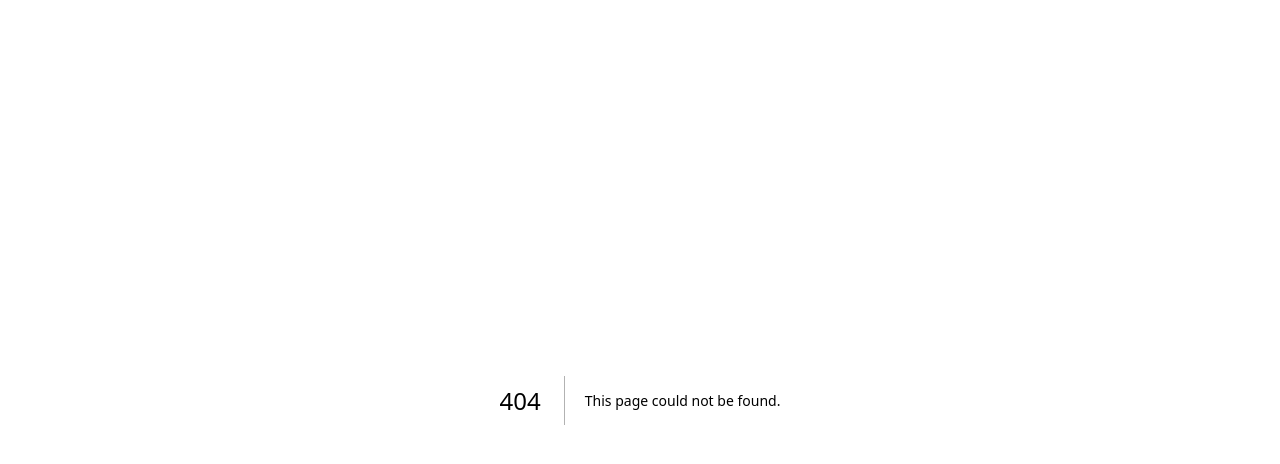
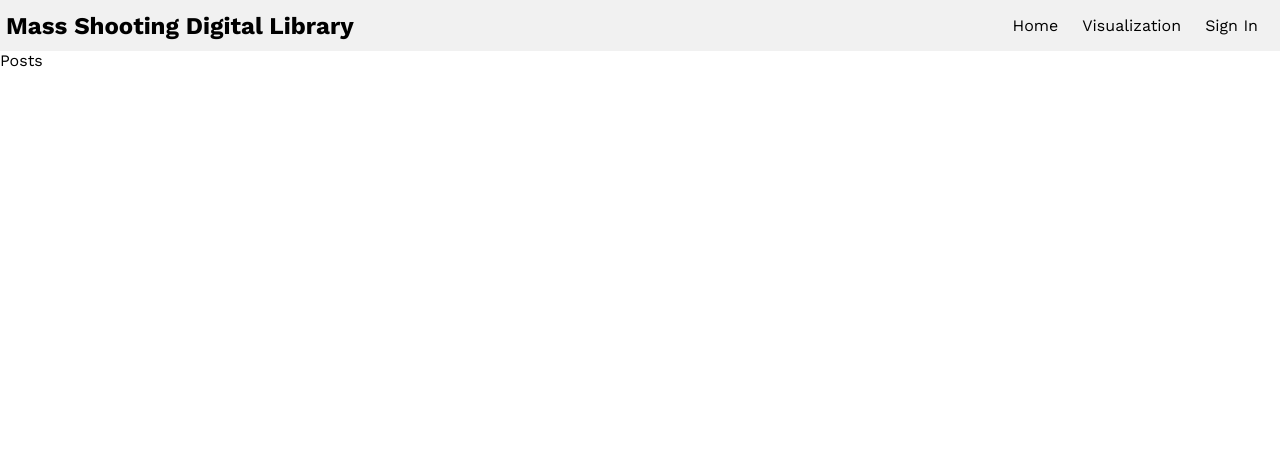
Before and after one commit to bpatel2002/CrisisVue, a Next.js app in the folder client/frontend/: page /visual in a window 1280 px wide. Before the commit this address had no page. Shown: the top 464 px of the page. Built offline with nearby package versions, Linux system fonts and the light colour scheme.

Commit message:
Created Navbar for all pages

```diff
--- a/client/frontend/package.json
+++ b/client/frontend/package.json
@@ -14,9 +14,13 @@
     "@types/react-dom": "18.2.7",
     "eslint": "8.48.0",
     "eslint-config-next": "13.4.19",
+    "framer-motion": "^10.16.4",
     "next": "13.4.19",
     "react": "18.2.0",
     "react-dom": "18.2.0",
     "typescript": "5.2.2"
+  },
+  "devDependencies": {
+    "daisyui": "^3.8.0"
   }
 }
--- /dev/null
+++ b/client/frontend/src/app/components/NavItem.js
@@ -0,0 +1,10 @@
+import Link from "next/link";
+const NavItem = ({ text, href, active }) => {
+  return (
+    <Link href={href}>
+      {text}
+    </Link>
+  );
+};
+
+export default NavItem;
--- /dev/null
+++ b/client/frontend/src/app/components/Navbar.js
@@ -0,0 +1,51 @@
+'use client';
+import Link from "next/link";
+import Image from "next/image";
+import React, { useState } from "react";
+import Logo from "./logo";
+import NavItem from "./NavItem";
+
+const MENU_LIST = [
+  { text: "Home", href: "/" },
+  { text: "Visualization", href: "../visual" },
+  { text: "Sign In", href: "/contact" },
+];
+const Navbar = () => {
+  const [navActive, setNavActive] = useState(null);
+  const [activeIdx, setActiveIdx] = useState(-1);
+
+  return (
+    <header>
+      <nav className={`nav`}>
+        <Link href={"/"}>
+
+            <Logo/>
+
+        </Link>
+        <div
+          onClick={() => setNavActive(!navActive)}
+          className={`nav__menu-bar`}
+        >
+          <div></div>
+          <div></div>
+          <div></div>
+        </div>
+        <div className={`${navActive ? "active" : ""} nav__menu-list`}>
+          {MENU_LIST.map((menu, idx) => (
+            <div
+              onClick={() => {
+                setActiveIdx(idx);
+                setNavActive(false);
+              }}
+              key={menu.text}
+            >
+              <NavItem active={activeIdx === idx} {...menu} />
+            </div>
+          ))}
+        </div>
+      </nav>
+    </header>
+  );
+};
+
+export default Navbar;
--- /dev/null
+++ b/client/frontend/src/app/components/logo.js
@@ -0,0 +1,9 @@
+import React from "react";
+
+const Logo = () => {
+  return <div className="logo">
+    <h1>Mass Shooting Digital Library</h1>
+    </div>;
+};
+
+export default Logo;
--- a/client/frontend/src/app/globals.css
+++ b/client/frontend/src/app/globals.css
@@ -1,107 +1,94 @@
-:root {
-  --max-width: 1100px;
-  --border-radius: 12px;
-  --font-mono: ui-monospace, Menlo, Monaco, 'Cascadia Mono', 'Segoe UI Mono',
-    'Roboto Mono', 'Oxygen Mono', 'Ubuntu Monospace', 'Source Code Pro',
-    'Fira Mono', 'Droid Sans Mono', 'Courier New', monospace;
-
-  --foreground-rgb: 0, 0, 0;
-  --background-start-rgb: 214, 219, 220;
-  --background-end-rgb: 255, 255, 255;
-
-  --primary-glow: conic-gradient(
-    from 180deg at 50% 50%,
-    #16abff33 0deg,
-    #0885ff33 55deg,
-    #54d6ff33 120deg,
-    #0071ff33 160deg,
-    transparent 360deg
-  );
-  --secondary-glow: radial-gradient(
-    rgba(255, 255, 255, 1),
-    rgba(255, 255, 255, 0)
-  );
-
-  --tile-start-rgb: 239, 245, 249;
-  --tile-end-rgb: 228, 232, 233;
-  --tile-border: conic-gradient(
-    #00000080,
-    #00000040,
-    #00000030,
-    #00000020,
-    #00000010,
-    #00000010,
-    #00000080
-  );
-
-  --callout-rgb: 238, 240, 241;
-  --callout-border-rgb: 172, 175, 176;
-  --card-rgb: 180, 185, 188;
-  --card-border-rgb: 131, 134, 135;
+@import url('https://fonts.googleapis.com/css2?family=Work+Sans:wght@400;500;700&display=swap');
+* {
+  margin: 0;
+  padding: 0;
+  outline: none;
+  box-sizing: border-box;
+  font-family: 'Work Sans', sans-serif;
+}
+a{
+  text-decoration: none;
+  color: inherit;
+}
+header{
+  position: sticky;
+  z-index: 30;
+  top: 0;
+}
+nav{
+  display: flex;
+  padding: 6px;
+  justify-content: space-between;
+  align-items: center;
+  background-color: #f1f1f1;
+}
+.nav__menu-bar{
+  display: flex;
+  flex-direction: column;
+  row-gap: 6px;
+  cursor: pointer;
+}
+.nav__menu-bar div{
+  width: 40px;
+  height: 4px;
+  background-color: black;
+}
+.nav__menu-list{
+  display: flex;
+  flex-direction: column;
+  position: fixed;
+  top: 60px;
+  width: 288px;
+  row-gap: 24px;
+  right: -288px;
+  padding: 10px 16px;
+  transition: all 0.2s;
+  min-height: calc(100vh - 60px);
+  background-color: #f1f1f1;
+}
+.nav__menu-list.active{
+  right: 0;
+}
+.nav__link{
+  font-size: 18px;
+  position: relative;
+  transition: all 0.2s;
 }
 
-@media (prefers-color-scheme: dark) {
-  :root {
-    --foreground-rgb: 255, 255, 255;
-    --background-start-rgb: 0, 0, 0;
-    --background-end-rgb: 0, 0, 0;
+.nav__link:hover{
+ font-weight: bold;
+}
 
-    --primary-glow: radial-gradient(rgba(1, 65, 255, 0.4), rgba(1, 65, 255, 0));
-    --secondary-glow: linear-gradient(
-      to bottom right,
-      rgba(1, 65, 255, 0),
-      rgba(1, 65, 255, 0),
-      rgba(1, 65, 255, 0.3)
-    );
+.center{
+  min-height: 600px;
+  display: flex;
+  justify-content: center;
+  align-items: center;
+}
+@media screen and (min-width: 768px) {
+  .nav__menu-bar{
+    display: none;
+  }
+  .nav__menu-list{
+    position: unset;
+    flex-direction: row;
+    min-height: fit-content;
+    width: fit-content;
+    column-gap: 24px;
+    align-items: center;
+  }
+  .nav__link::before{
+    content: '';
+    position: absolute;
+    width: 0%;
+    height: 6px;
+    bottom: -16px;
+    left: 0;
+    background-color: black;
+    transition: all 0.2s;
+  }
 
-    --tile-start-rgb: 2, 13, 46;
-    --tile-end-rgb: 2, 5, 19;
-    --tile-border: conic-gradient(
-      #ffffff80,
-      #ffffff40,
-      #ffffff30,
-      #ffffff20,
-      #ffffff10,
-      #ffffff10,
-      #ffffff80
-    );
-
-    --callout-rgb: 20, 20, 20;
-    --callout-border-rgb: 108, 108, 108;
-    --card-rgb: 100, 100, 100;
-    --card-border-rgb: 200, 200, 200;
+  .nav__link:hover:before{
+   width: 100%;
   }
 }
-
-* {
-  box-sizing: border-box;
-  padding: 0;
-  margin: 0;
-}
-
-html,
-body {
-  max-width: 100vw;
-  overflow-x: hidden;
-}
-
-body {
-  color: rgb(var(--foreground-rgb));
-  background: linear-gradient(
-      to bottom,
-      transparent,
-      rgb(var(--background-end-rgb))
-    )
-    rgb(var(--background-start-rgb));
-}
-
-a {
-  color: inherit;
-  text-decoration: none;
-}
-
-@media (prefers-color-scheme: dark) {
-  html {
-    color-scheme: dark;
-  }
-}
--- a/client/frontend/src/app/layout.tsx
+++ b/client/frontend/src/app/layout.tsx
@@ -1,6 +1,7 @@
 import './globals.css'
 import type { Metadata } from 'next'
 import { Inter } from 'next/font/google'
+import Navbar from './components/navbar'
 
 const inter = Inter({ subsets: ['latin'] })
 
@@ -16,7 +17,10 @@
 }) {
   return (
     <html lang="en">
-      <body className={inter.className}>{children}</body>
+      <body className={inter.className}>
+        <Navbar/>
+        {children}
+        </body>
     </html>
   )
 }
--- /dev/null
+++ b/client/frontend/src/app/visual/page.js
@@ -0,0 +1,9 @@
+import React from 'react'
+
+function page() {
+  return (
+    <div>Posts</div>
+  )
+}
+
+export default page
```
Also changed, not shown: client/frontend/src/app/page.tsx (+1 -88 lines), 1 other file (tests, documents, lock files or other folders).
